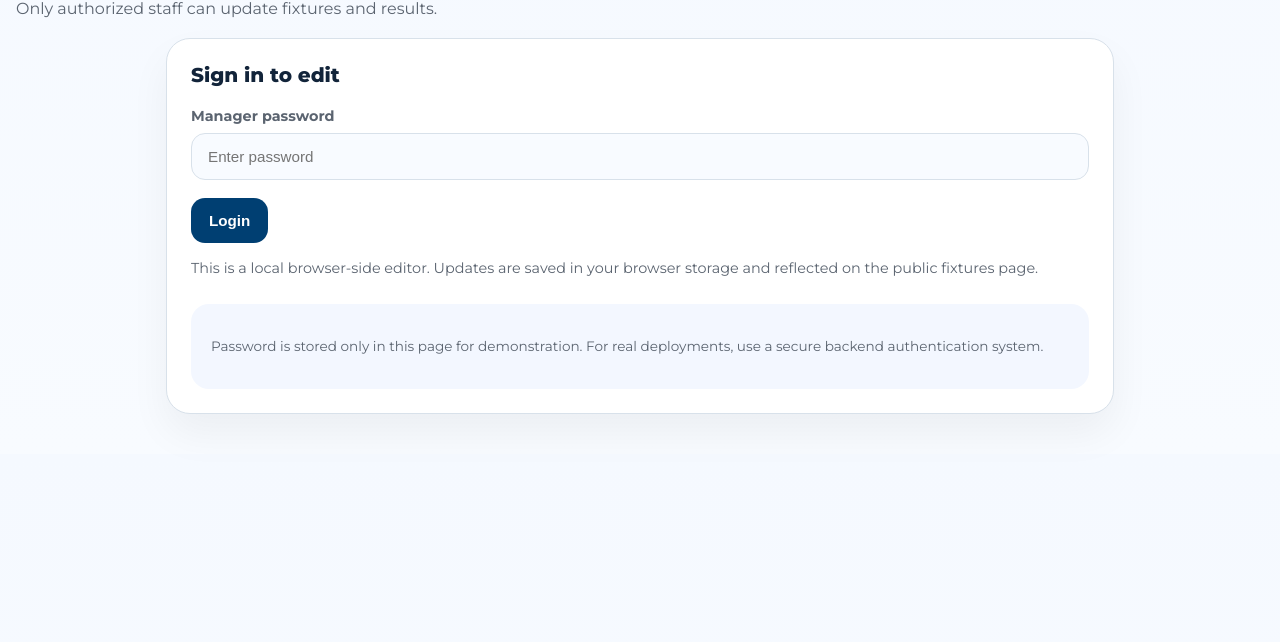
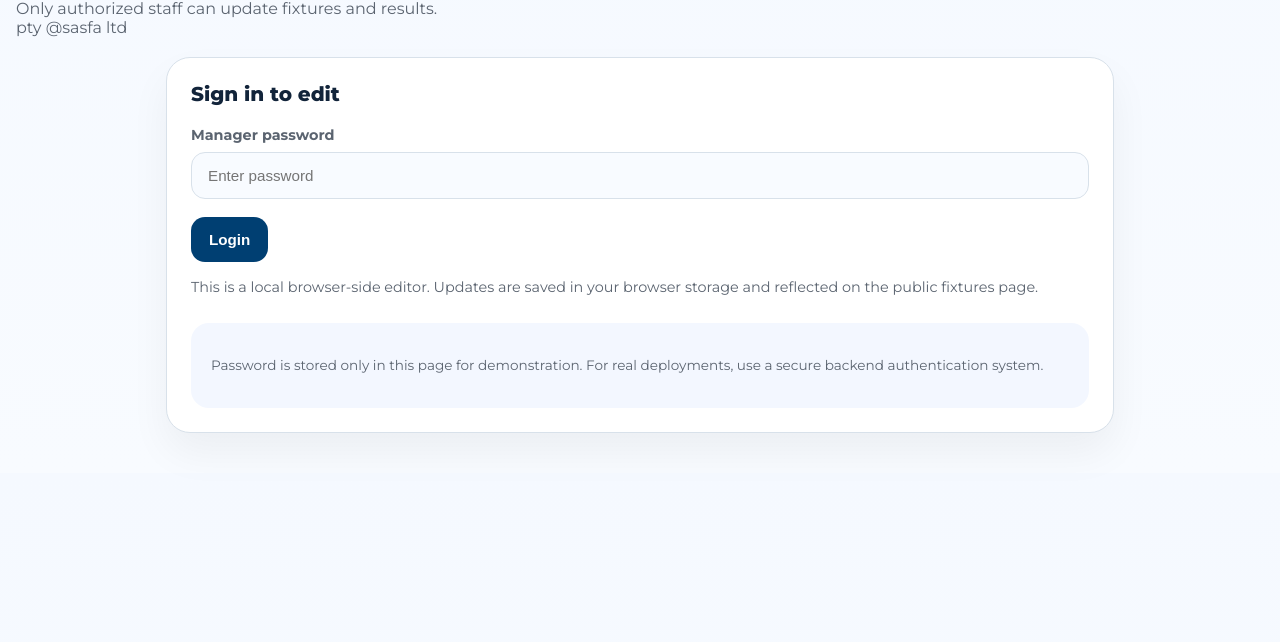
Before and after one commit to sibandz/sasfa, a plain HTML site: page edit.html in a window 1280 px wide. Shown: the part 158-800 px from the top of the page. Drawn offline with Linux system fonts and the light colour scheme.

Commit message:
update code

```diff
--- a/edit.html
+++ b/edit.html
@@ -146,7 +146,7 @@
 
 <div class="page-title">
     <h1>Manager Login</h1>
-    <p>Only authorized staff can update fixtures and results.</p>
+    <p>Only authorized staff can update fixtures and results.<br>pty @sasfa ltd</p>
 </div>
 
 <div class="main-container">
```
Also changed, not shown: index.html (+1 -1 lines).
